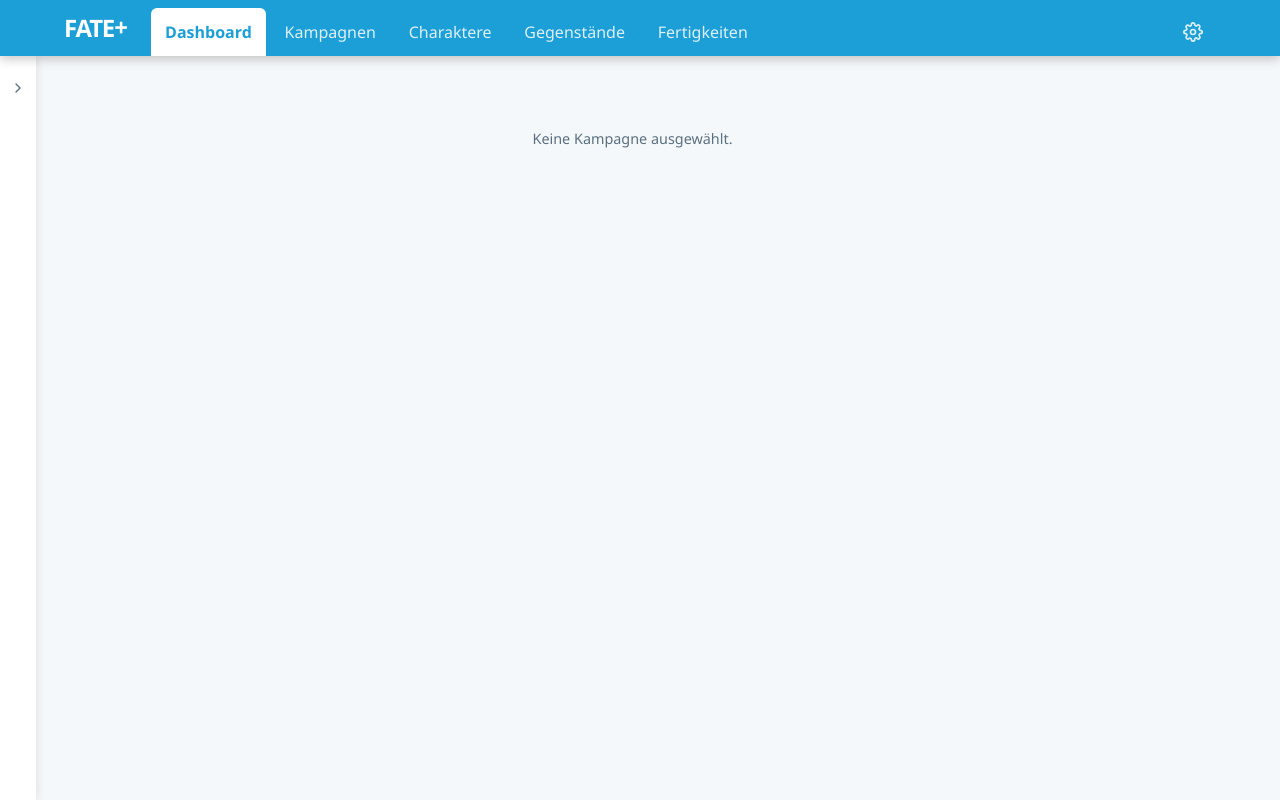
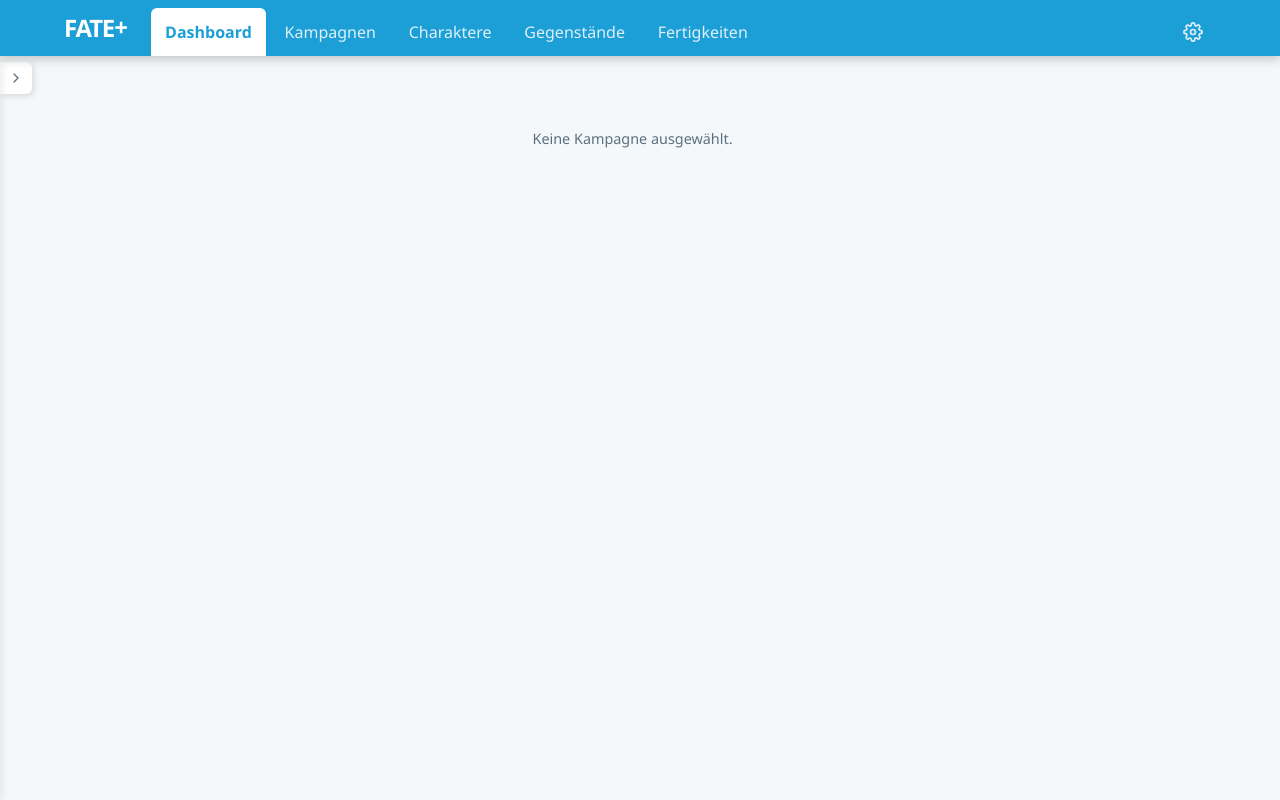
Before and after one commit to timengel/fate-copilot, a Vue app: page /dashboard in a window 1280 px wide. Both pictures are taken after a click on the button "Sidebar schließen". Built offline with nearby package versions, Linux system fonts and the light colour scheme.

Commit message:
feat: various improvements to the filter sidebar

```diff
--- a/src/style.css
+++ b/src/style.css
@@ -72,7 +72,7 @@ body.dashboard-grid-active .app-main {
 
 @media (min-width: 901px) {
   body.has-dashboard-sidebar .app-scroll-area {
-    padding-left: 160px;
+    padding-left: 188px;
     transition: padding-left 0.2s ease;
   }
 
@@ -81,7 +81,7 @@ body.dashboard-grid-active .app-main {
   }
 
   body.has-dashboard-sidebar.sidebar-collapsed .app-scroll-area {
-    padding-left: 36px;
+    padding-left: 0;
   }
 }
 
--- a/src/views/DashboardView.vue
+++ b/src/views/DashboardView.vue
@@ -33,7 +33,7 @@ const {
   visibleSections,
 } = storeToRefs(useDashboardPreferencesStore());
 
-const sidebarCollapsed = ref(false);
+const sidebarCollapsed = ref(sessionStorage.getItem('sidebarCollapsed') === 'true');
 const filtersOpen = ref(false);
 const filterSections = ref({
   kampagne: false,
@@ -142,6 +142,7 @@ function saveItemEditing() {
 
 watch(sidebarCollapsed, (val) => {
   document.body.classList.toggle('sidebar-collapsed', val);
+  sessionStorage.setItem('sidebarCollapsed', String(val));
 });
 
 watch(layout, (val) => {
@@ -190,6 +191,7 @@ onMounted(() => {
   // padding-left jump is not animated. Double rAF ensures at least one frame
   // has been painted before re-enabling the transition.
   document.body.classList.add('has-dashboard-sidebar', 'sidebar-no-transition');
+  if (sidebarCollapsed.value) document.body.classList.add('sidebar-collapsed');
   requestAnimationFrame(() => {
     requestAnimationFrame(() => {
       document.body.classList.remove('sidebar-no-transition');
@@ -206,24 +208,32 @@ onUnmounted(() => {
 <template>
   <div class="dashboard-view">
     <!-- Sidebar (desktop) -->
+    <FateButton
+      v-if="sidebarCollapsed"
+      class="sidebar-lash"
+      variant="subtle"
+      size="M"
+      icon="chevron-right"
+      title="Sidebar öffnen"
+      @click="sidebarCollapsed = false"
+    />
     <aside
       class="dashboard-sidebar"
       :class="{ collapsed: sidebarCollapsed }"
-      @click="sidebarCollapsed && (sidebarCollapsed = false)"
     >
       <div class="sidebar-header">
         <h3 class="sidebar-title" v-show="!sidebarCollapsed">Filter</h3>
         <FateButton
           class="sidebar-toggle"
           variant="subtle"
-          size="S"
+          size="M"
           :icon="sidebarCollapsed ? 'chevron-right' : 'chevron-left'"
           :title="sidebarCollapsed ? 'Sidebar öffnen' : 'Sidebar schließen'"
           @click.stop="sidebarCollapsed = !sidebarCollapsed"
         />
       </div>
 
-      <div v-show="!sidebarCollapsed">
+      <div v-show="!sidebarCollapsed" class="sidebar-content">
         <div class="sidebar-group">
           <div class="sidebar-group-label">Kampagne</div>
           <div v-if="allCampaigns.length === 0" class="campaign-select-empty">
@@ -471,7 +481,7 @@ onUnmounted(() => {
 }
 
 .dashboard-sidebar :deep(.campaign-dropdown.fate-dropdown) {
-  width: 128px;
+  width: 165px;
 }
 
 :deep(.campaign-dropdown .fate-dropdown__select) {
@@ -512,28 +522,66 @@ onUnmounted(() => {
   left: 0;
   top: 56px;
   bottom: 0;
-  width: 160px;
+  width: 188px;
   background: var(--fate-white);
   box-shadow: 2px 0 8px rgba(0, 0, 0, 0.08);
-  padding: 1.25rem 1rem;
   overflow: hidden;
   z-index: 10;
+  display: flex;
+  flex-direction: column;
   transition:
-    width 0.2s ease,
-    padding 0.2s ease;
+    transform 0.2s ease,
+    height 0.2s ease,
+    border-radius 0.2s ease;
+}
+
+.sidebar-content {
+  flex: 1;
+  min-height: 0;
+  overflow-y: auto;
+  scrollbar-gutter: stable;
+  scrollbar-width: thin;
+  padding-bottom: 1.25rem;
+  padding-left: 0.5rem;
+}
+
+.sidebar-content::-webkit-scrollbar {
+  width: 8px;
 }
 
 .dashboard-sidebar.collapsed {
-  width: 36px;
-  padding: 1.25rem 0.5rem;
+  transform: translateX(-188px);
+}
+
+.sidebar-lash {
+  position: fixed;
+  left: 0;
+  top: 62px;
+  z-index: 10;
+  width: 32px;
+  height: 32px;
+  display: flex;
+  align-items: center;
+  justify-content: center;
+  background: var(--fate-white);
+  border: none;
+  border-radius: 0 6px 6px 0;
+  box-shadow: 2px 2px 6px rgba(0, 0, 0, 0.12);
+  color: var(--fate-text-light);
   cursor: pointer;
+}
+
+.sidebar-lash:hover {
+  background: var(--fate-blue-light);
+  color: var(--fate-blue);
 }
 
 .sidebar-header {
   display: flex;
   align-items: center;
   justify-content: space-between;
-  margin-bottom: 0.75rem;
+  padding: 0.5rem 0.5rem 0.3rem 0.7rem;
+  border-bottom: 1px solid var(--fate-border);
 }
 
 .sidebar-title {
@@ -551,6 +599,7 @@ onUnmounted(() => {
 }
 
 
+
 .dashboard-sidebar.collapsed .sidebar-toggle {
   width: 100%;
   justify-content: center;
@@ -559,6 +608,10 @@ onUnmounted(() => {
 .sidebar-group {
   margin-top: 1rem;
   min-width: 0;
+}
+
+.sidebar-group:first-child {
+  margin-top: 0.75rem;
 }
 
 .sidebar-group :deep(.campaign-dropdown) {
@@ -652,6 +705,8 @@ onUnmounted(() => {
   display: flex;
   flex-direction: column;
   border-top: 1px solid var(--fate-border);
+  max-height: 60vh;
+  overflow-y: auto;
 }
 
 .filters-section + .filters-section {
```
